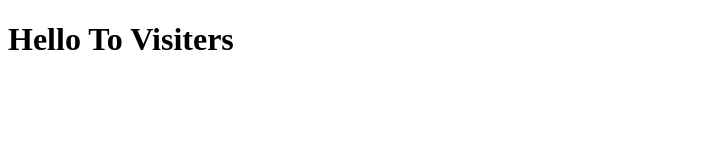
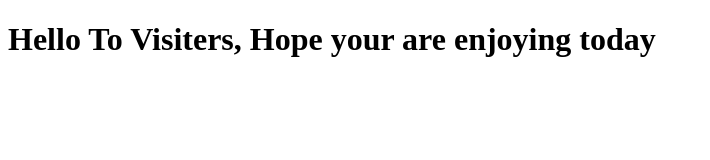
Before and after one commit to SunilKoli/coursera-test, a plain HTML site: page site/index.html in a window 1280 px wide. Shown: the whole page, without its empty margins (0-710 px from the left). Drawn offline with Linux system fonts and the light colour scheme.

Commit message:
Small addition to our page content

```diff
--- a/site/index.html
+++ b/site/index.html
@@ -4,7 +4,7 @@
 	<title>Hello My new Web!</title>
 </head>
 <body>
-<h1>Hello To Visiters</h1>
+<h1>Hello To Visiters, Hope your are enjoying today</h1>
 
 </body>
 </html>
```
